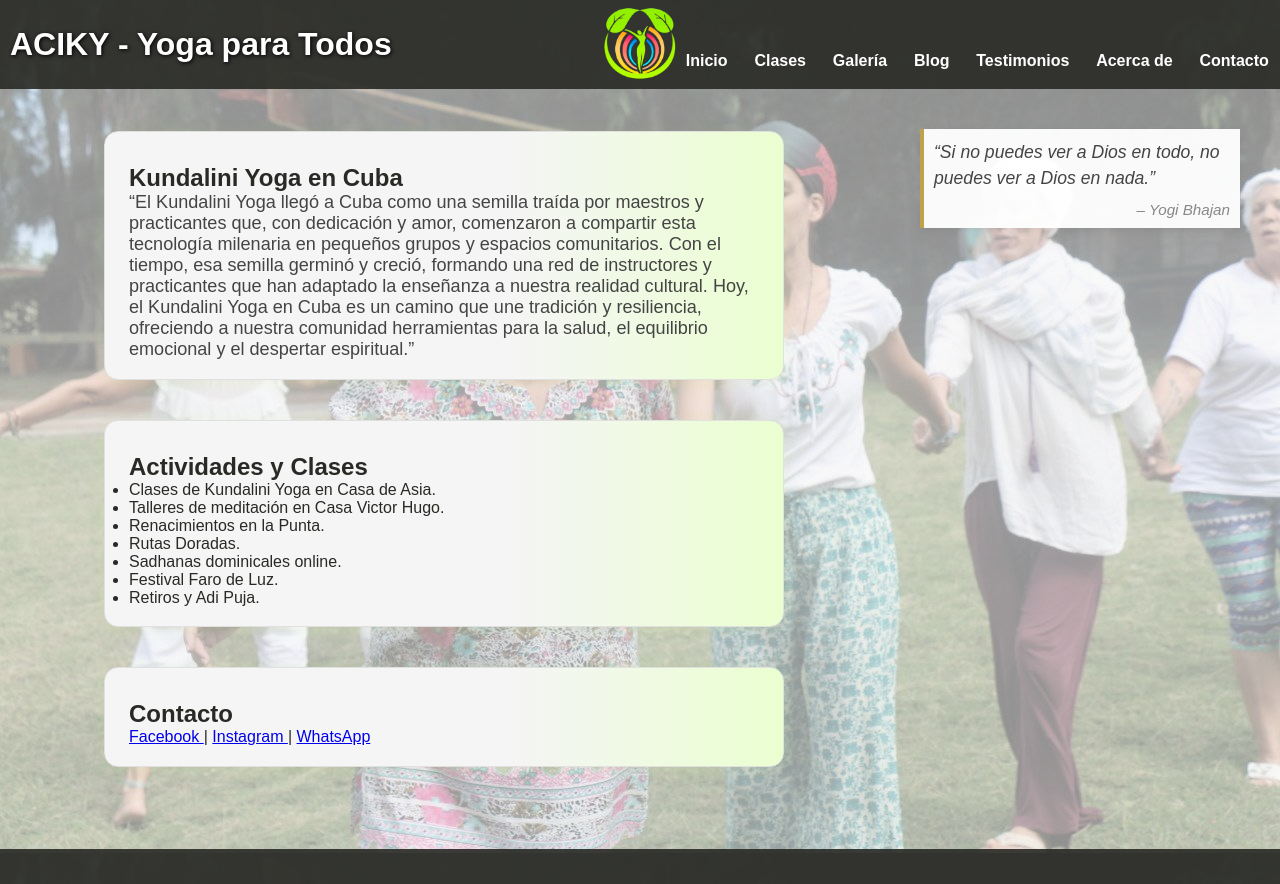
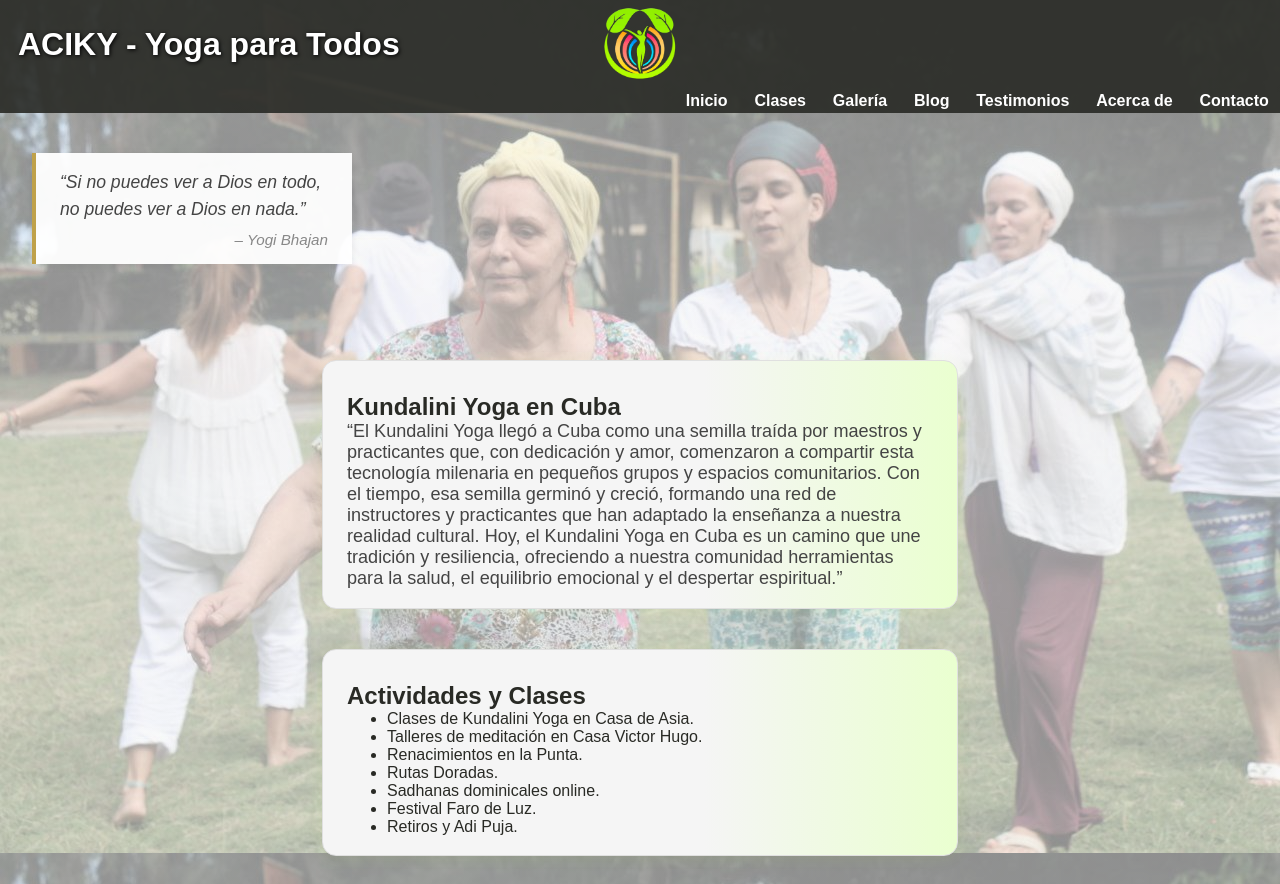
Before and after one commit to camachoeng/ACIKY, a plain HTML site: page index.html in a window 1280 px wide. Shown: the top 884 px of the page. Drawn offline with Linux system fonts and the light colour scheme.

Commit message:
Getting better mobile-first

```diff
--- a/common.js
+++ b/common.js
@@ -22,8 +22,13 @@ function insertYogiQuote(phrase, author) {
 document.addEventListener('DOMContentLoaded', function() {
     // Header
     const header = document.createElement('header');
-    header.innerHTML = `
-        <h1>ACIKY - Yoga para Todos</h1>
+    header.innerHTML = `<h1>ACIKY - Yoga para Todos</h1>`;
+    document.body.insertBefore(header, document.body.firstChild);
+
+    // Nav below header, inside a scrollable div
+    const navScroll = document.createElement('div');
+    navScroll.className = 'nav-scroll';
+    navScroll.innerHTML = `
         <nav>
             <ul>
                 <li><a href="index.html">Inicio</a></li>
@@ -36,7 +41,7 @@ document.addEventListener('DOMContentLoaded', function() {
             </ul>
         </nav>
     `;
-    document.body.insertBefore(header, document.body.firstChild);
+    header.insertAdjacentElement('afterend', navScroll);
 
     // Footer
     const footer = document.createElement('footer');
--- a/index.html
+++ b/index.html
@@ -10,9 +10,8 @@
 <body>
 <body class="index-bg">
     <!-- Header will be inserted by common.js -->
-    <div class="grid-container">
-        <main class="middle">
-            <section id="home" class="blog-intro">
+    <main>
+        <section class="blog-intro">
             <h2>Kundalini Yoga en Cuba</h2>
             <p>“El Kundalini Yoga llegó a Cuba como una semilla traída por maestros y practicantes que, con dedicación y amor,
                     comenzaron a compartir esta tecnología milenaria en pequeños grupos y espacios comunitarios.
@@ -21,7 +20,7 @@
                     es un camino que une tradición y resiliencia, ofreciendo a nuestra comunidad herramientas para la salud,
                     el equilibrio emocional y el despertar espiritual.”</p>
         </section>
-            <section id="about" class="blog-intro">
+        <section class="blog-intro">
             <h2>Actividades y Clases</h2>
             <ul>
                 <li>Clases de Kundalini Yoga en Casa de Asia.</li>
@@ -33,7 +32,7 @@
                 <li>Retiros y Adi Puja.</li>
             </ul>
         </section>
-            <section id="contact" class="blog-intro">
+        <section class="blog-intro">
             <h2>Contacto</h2>
             <div class="social-media">
                 <a href="https://www.facebook.com/profile.php?id=61570600657505&sk=about" target="_blank" rel="noopener" title="Facebook">
@@ -48,11 +47,6 @@
             </div>
         </section>
     </main>
-    </div>
-    <footer>
-    <!-- Footer will be inserted by common.js -->
-    </footer>
-    <script src="script.js"></script>
     <script src="common.js"></script>
     <script>
         insertYogiQuote("Si no puedes ver a Dios en todo, no puedes ver a Dios en nada.", "Yogi Bhajan");
--- a/script.js
+++ /dev/null
@@ -1,10 +0,0 @@
-document.addEventListener('DOMContentLoaded', function() {
-    // Simple script for navigation highlight
-    const links = document.querySelectorAll('nav a');
-    links.forEach(link => {
-        link.addEventListener('click', function() {
-            links.forEach(l => l.classList.remove('active'));
-            this.classList.add('active');
-        });
-    });
-});
--- a/style.css
+++ b/style.css
@@ -1,6 +1,5 @@
 * {
     margin: 0;
-    padding: 0;
     box-sizing: border-box;
 }
 
@@ -435,16 +434,6 @@
     font-size: 0.95em;
     color: #888;
 }
-/* Main and floating Yogi Bhajan quote */
-.grid-container {
-    display:grid;
-    grid-template-areas:
-    'header header header header header header'
-    'left middle middle middle middle right'
-    'left middle middle middle middle right'
-    'left middle middle middle middle right'
-    'footer footer footer footer footer footer';
-}
 
 #reminders-section ul {
     list-style: none;
@@ -582,9 +571,11 @@ body {
     margin: 0;
     padding: 0;
     color: #292a25;
+    min-height: 100vh;
+    display: flex;
+    flex-direction: column;
 }
 header {
-    grid-area: header;
     background: rgba(41, 42, 37, 0.9);
     background-image: url('images/logo_aciky2.png');
     background-size: contain;
@@ -593,10 +584,9 @@ header {
     color: #fff;
     padding: 1rem 0;
     display: flex;
-    align-items: center;
-        display: flex;
-        align-items: flex-end;
-        justify-content: space-between;
+    align-items: flex-end;
+    justify-content: flex-start;
+    gap: 1.5rem;
 }
 header h1 {
     background: none;
@@ -605,6 +595,14 @@ header h1 {
     font-weight: bold;
     text-shadow: 1px 1px 4px #000;
     text-align: left;
+    margin-left: 0.5rem;
+    flex: 0 1 auto;
+}
+
+.nav-scroll {
+    flex: 1 1 auto;
+    display: flex;
+    justify-content: flex-end;
 }
 nav ul {
     background: none;
@@ -631,6 +629,13 @@ nav ul li:hover {
     transition: background 0.2s;
 }
 
+.nav-scroll {
+    overflow-x: auto;
+    -webkit-overflow-scrolling: touch;
+    width: 100%;
+    background-color: rgba(41, 42, 37, 0.9);
+}
+
 nav a {
     color: #fff !important;
     text-decoration: none;
@@ -644,27 +649,7 @@ main {
     padding: 2rem;
     margin: 2rem auto;
     box-sizing: border-box;
-}
-
-.left,
-.middle,
-.right {
-  padding: 10px;
-}
-
-/* Style the left column */
-.left {
-  grid-area: left;
-}
-
-/* Style the middle column */
-.middle {
-  grid-area: middle;
-}
-
-/* Style the right column */
-.right {
-  grid-area: right;
+    flex: 1 1 auto;
 }
 
 section {
@@ -675,9 +660,9 @@ section {
     box-shadow: 0 2px 8px rgba(0,0,0,0.05);
 }
 footer {
-    grid-area: footer;
     background: rgba(41, 42, 37, 0.9);
     color: #fff;
     text-align: center;
     padding: 1rem 0;
+    margin-top: auto;
 }
```
Also changed, not shown: blog.html (+3 -8 lines), contact.html (+0 -2 lines), gallery.html (+1 -6 lines), pose.html (+0 -5 lines), schedule.html (+1 -4 lines), testimonials.html (+3 -8 lines). Lines whose indentation alone changed are shown as unchanged.
